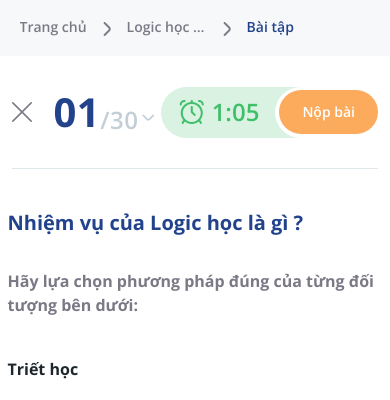
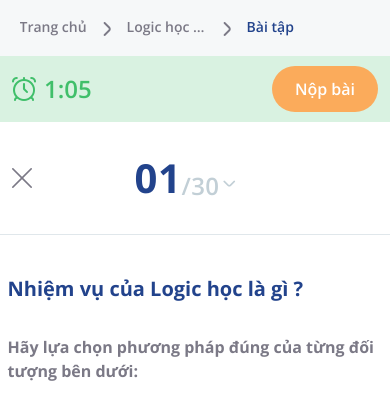
Before and after one commit to tranminhtien2911/T-aid-robot-demo, a website: page Exercise.html in a window 390 px wide. Shown: the top 400 px of the page. Drawn offline with Linux system fonts and the light colour scheme; a web font is replaced by a local one.

Commit message:
Update Time

```diff
--- a/Exercise.html
+++ b/Exercise.html
@@ -53,6 +53,15 @@
         <div class="row ex-row-action">
             <div class="col-md-1"></div>
             <div class="col-md-10 col-sm-12 col-12 ex-action-wrapper">
+                <div class="ex-submit-mobile">
+                    <div class="ex-submit-mobile-time">
+                        <i class="fi fi-rr-alarm-clock"></i>
+                        <span>1:10</span>
+                    </div>
+                    <div class="ex-submit-mobile-button">
+                        <span>Nộp bài</span>
+                    </div>
+                </div>
                 <div class="ex-action">
                     <i class="fi fi-sr-cross ex-icon24-second-07"></i>
                     <div class="ex-numQuiz">
@@ -225,6 +234,7 @@
                         </div>
                         <div class="ex-submit">
                             <span>Nộp bài</span>
+                            <div class="ex-submit-clockBG"></div>
                         </div>
                     </div>
 
--- a/assets/js/Exercise.js
+++ b/assets/js/Exercise.js
@@ -133,6 +133,11 @@ $(document).ready(function () {
         }
     })
     //countdown
+    if($('.ex-submit-time > span').text() == '' || $('.ex-submit-mobile-time > span').text() == ''){
+        $('.ex-submit-mobile-time').css({'opacity':'0', 'visibility':'hidden'});
+        $('.ex-submit-time').css('display','none');
+        $('.ex-submit-clockBG').css('display','none');
+    }else{
         let countdown = $('.ex-submit-time > span').text();
         let interval = setInterval(function () {
             let timer = countdown.split(':');
@@ -144,16 +149,16 @@ $(document).ready(function () {
             if (minutes < 0) clearInterval(interval);
             seconds = (seconds < 0) ? 59 : seconds;
             seconds = (seconds < 10) ? '0' + seconds : seconds;
-        //minutes = (minutes < 10) ?  minutes : minutes;
             countdown = minutes + ':' + seconds;
             $('.ex-submit-time > span').html(minutes + ':' + seconds);
+            $('.ex-submit-mobile-time > span').html(minutes + ':' + seconds);
             if(minutes == 0 && (seconds <= 59)){
                 $('.ex-submit-time').addClass('ex-timesUp');
+                $('.ex-submit-mobile-time').addClass('ex-timesUp');
+                $('.ex-submit-clockBG').css('background-color','#F9D2D9');
+                $('.ex-submit-mobile').css('background-color','#F9D2D9');
             }
         }, 1000);
 
-
-
-
-
+    }
 });
--- a/assets/sass/Exercise.scss
+++ b/assets/sass/Exercise.scss
@@ -1,6 +1,6 @@
-@import 'abstracts/variables';
-@import 'abstracts/mixins';
-@import 'base/mutual';
+@import "abstracts/variables";
+@import "abstracts/mixins";
+@import "base/mutual";
 
 body {
   background-color: #fff !important;
@@ -42,7 +42,7 @@ body {
   &-numQuiz {
     position: relative;
     cursor: pointer;
-        &-wrapper{
+    &-wrapper {
       display: flex;
       align-items: flex-end;
     }
@@ -65,7 +65,7 @@ body {
       position: relative;
       padding: 8px 0px;
 
-            &>i {
+      & > i {
         position: relative;
         color: $palette-3;
       }
@@ -79,7 +79,8 @@ body {
       left: -208px;
       padding: 20px;
       background: #fff;
-            box-shadow: -4px -4px 16px rgba(171, 190, 209, 0.2), 4px 4px 16px rgba(171, 190, 209, 0.2);
+      box-shadow: -4px -4px 16px rgba(171, 190, 209, 0.2),
+        4px 4px 16px rgba(171, 190, 209, 0.2);
       border-radius: 13px;
       z-index: 10;
       animation-name: hideToshow;
@@ -94,16 +95,14 @@ body {
         align-items: center;
         color: $palette-1;
         margin-bottom: 20px;
-
       }
 
       &-wrapper {
         width: 100%;
         display: flex;
         position: relative;
-                transition: transform .25s linear;
+        transition: transform 0.25s linear;
         gap: 20px;
-
       }
 
       &-body {
@@ -157,7 +156,6 @@ body {
         &:hover {
           background: $secondary-8;
           color: $secondary-1;
-
         }
       }
     }
@@ -169,22 +167,23 @@ body {
     padding: 11px 23px;
     border-radius: 100px;
     cursor: pointer;
-        &-wrapper{
+    &-wrapper {
       display: flex;
       flex-direction: row;
       align-items: center;
       gap: 20px;
     }
-        &-time{
+    &-time {
       display: flex;
       flex-direction: row;
       align-items: center;
       gap: 8px;
-            i{
+      i {
         display: flex;
         align-items: center;
       }
-            i, span{
+      i,
+      span {
         @include font(semibold, 24);
         color: $primary-1;
       }
@@ -193,31 +192,69 @@ body {
       @include font(semibold, 18);
       color: #fff;
     }
+    &-clockBG {
+      position: absolute;
+      top: 0px;
+      left: -122px;
+      background-color: $secondary-4;
+      width: 206%;
+      height: 100%;
+      //height: 115%;
+      border-radius: 100px;
+      z-index: -2;
+    }
 
     &:hover {
-            box-shadow: -2px -2px 8px rgba(251, 171, 91, 0.4), 2px 2px 8px rgba(251, 171, 91, 0.4);
+      box-shadow: -2px -2px 8px rgba(251, 171, 91, 0.4),
+        2px 2px 8px rgba(251, 171, 91, 0.4);
     }
-        &::before{
-            content: '';
-            position: absolute;
-            top: -3px;
-            left: -4px;
-            background-color: #fff;
-            width: calc(100% + 8px);
-            height: 116%;
+    // &::before {
+    //   content: "";
+    //   position: absolute;
+    //   top: -2px;
+    //   left: -2px;
+    //   background-color: #fff;
+    //   width: calc(100% + 4px);
+    //   //height: 116%;
+    //   height: 108.33333333333333%;
+    //   border-radius: 100px;
+    //   z-index: -1;
+    // }
+
+    &-mobile {
+      display: flex;
+      background-color: $secondary-4;
+      padding: 10px 12px;
+      justify-content: space-between;
+      &-time {
+        display: flex;
+        flex-direction: row;
+        align-items: center;
+        gap: 8px;
+        i {
+          display: flex;
+          align-items: center;
+        }
+        i,
+        span {
+          @include font(semibold, 24);
+          color: $primary-1;
+        }
+      }
+      &-button {
+        background-color: $primary-3;
+        padding: 11px 23px;
         border-radius: 100px;
-            z-index: -1;
+        cursor: pointer;
+        span {
+          @include font(semibold, 16);
+          color: #fff;
         }
-        &::after{
-            content: '';
-            position: absolute;
-            top: -3px;
-            left: -118px;
-            background-color: $secondary-4;
-            width: 206%;
-            height: 116%;
-            border-radius: 100px;
-            z-index: -2;
+        &:hover {
+          box-shadow: -2px -2px 8px rgba(251, 171, 91, 0.4),
+            2px 2px 8px rgba(251, 171, 91, 0.4);
+        }
+      }
     }
   }
 
@@ -227,6 +264,7 @@ body {
       @include font(bold, 24);
       color: $secondary-1;
       margin-bottom: 32px;
+      text-align: justify;
     }
     // Question - Radio
     &-item {
@@ -235,7 +273,8 @@ body {
       width: 100%;
       padding: 11px 0px 11px 11px;
 
-            &-wrapper {}
+      &-wrapper {
+      }
 
       &:not(.disabled) {
         border: 1px solid #fff;
@@ -268,41 +307,41 @@ body {
     }
 
     // Question - Matching
-        &-match{
+    &-match {
       display: flex;
       gap: 24px;
       justify-content: center;
       padding: 24px 0;
-            &-question, &-select-wrapper{
+      &-question,
+      &-select-wrapper {
         width: calc(100% - 61.6589861751152%);
       }
-            &-request{
+      &-request {
         @include font(bold, 16);
         color: $secondary-7;
         padding-bottom: 16px;
       }
-            &-question{
-                span{
+      &-question {
+        span {
           @include font(bold, 16);
           color: $palette-1;
         }
-
       }
-            &-select{
+      &-select {
         position: relative;
         display: flex;
         flex-direction: column;
-                &-wrapper{
+        &-wrapper {
           position: relative;
           user-select: none;
         }
-                &.open .ex-content-match-options{
+        &.open .ex-content-match-options {
           opacity: 1;
           visibility: visible;
           pointer-events: all;
         }
       }
-            &-trigger{
+      &-trigger {
         @include font(regular, 16);
         position: relative;
         display: flex;
@@ -314,13 +353,13 @@ body {
         background: #fff;
         border: 1px solid $palette-4;
         border-radius: 13px;
-                i{
+        i {
           display: flex;
           align-items: center;
           color: $secondary-1;
         }
       }
-            &-options{
+      &-options {
         position: absolute;
         display: block;
         top: 106%;
@@ -336,45 +375,39 @@ body {
         border-radius: 13px;
         box-shadow: 0px 8px 16px rgba(171, 190, 209, 0.4);
       }
-            &-option{
+      &-option {
         @include font(regular, 16);
         position: relative;
         display: block;
         padding: 12px 24px;
         cursor: pointer;
-                transition:  all 0.5s;
+        transition: all 0.5s;
         color: $palette-1;
-                &:hover{
+        &:hover {
           cursor: pointer;
-                    background-color: #F0F0F0;
+          background-color: #f0f0f0;
         }
-                &.selected{
+        &.selected {
           color: $palette-1;
-
         }
-                &:first-child{
+        &:first-child {
           border-top-left-radius: 13px;
           border-top-right-radius: 13px;
         }
-                &:last-child{
+        &:last-child {
           border-bottom-left-radius: 13px;
           border-bottom-right-radius: 13px;
         }
-
       }
-            &:not(:last-child){
+      &:not(:last-child) {
         border-bottom: 1px solid $palette-4;
       }
-
     }
   }
-
-
 
   //Next and Back
   &-nextBack {
     gap: 80px;
-
 
     &-wrapper {
       padding: 32px 12px 80px 12px;
@@ -397,30 +430,27 @@ body {
         font-size: 20px;
         height: 20px;
         line-height: 20px;
-
       }
     }
-        &-backButton{
-            &:hover{
+    &-backButton {
+      &:hover {
         box-shadow: 0px 2px 8px rgba(171, 190, 209, 0.4);
-                i{
-                    animation: hoverChangeBack linear .3s;
-                }
-
+        i {
+          animation: hoverChangeBack linear 0.3s;
         }
       }
-        &-nextButton{
-            &:hover{
+    }
+    &-nextButton {
+      &:hover {
         box-shadow: 0px 2px 8px rgba(171, 190, 209, 0.4);
-                i{
-                    animation: hoverChangeNext linear .3s;
+        i {
+          animation: hoverChangeNext linear 0.3s;
         }
-
       }
     }
 
     &-active {
-            box-shadow:  0px 4px 16px rgba(171, 190, 209, 0.45);
+      box-shadow: 0px 4px 16px rgba(171, 190, 209, 0.45);
     }
   }
 
@@ -440,15 +470,14 @@ body {
     border-radius: 10px;
   }
 
-
   &-box-nextBack-active {
     color: $secondary-1 !important;
   }
-    &-timesUp{
-        i, span{
+  &-timesUp {
+    i,
+    span {
       color: $brand;
     }
-
   }
 }
 
@@ -461,19 +490,19 @@ body {
     opacity: 1;
   }
 }
-@keyframes hoverChangeNext{
-    0%{
+@keyframes hoverChangeNext {
+  0% {
     transform: translateX(-6px);
   }
-    100%{
+  100% {
     transform: translateX(0px);
   }
 }
-@keyframes hoverChangeBack{
-    0%{
+@keyframes hoverChangeBack {
+  0% {
     transform: translateX(6px);
   }
-    100%{
+  100% {
     transform: translateX(0px);
   }
 }
--- a/assets/sass/responsive/Exercise-respon.scss
+++ b/assets/sass/responsive/Exercise-respon.scss
@@ -11,6 +11,16 @@
             line-height: 20px;
             height: 20px;
         }
+        &-action{
+            padding-left: 12px;
+            padding-right: 12px;
+            justify-content: flex-start;
+            gap: 28%;
+            &-wrapper{
+                padding-left: 0px;
+                padding-right: 0px;
+            }
+        }
         &-numQuiz{
             &-each{
                 font-size: 40px;
@@ -23,7 +33,7 @@
             &-box{
                 max-width: 306px;
                 min-height: 289px;
-                left: -60px;
+                left: -108px;
                 &-row{
                     &:not(:last-child){
                         margin-bottom: 20px;
@@ -60,11 +70,9 @@
             }
         }
         &-submit{
-            span{
-                font-size: 14px;
-                line-height: 22px;
+            &-wrapper{
+                display: none;
             }
-
         }
     }
 }
@@ -80,6 +88,16 @@
             font-size: 24px;
             line-height: 24px;
             height: 24px;
+        }
+        &-action{
+            padding-left: 12px;
+            padding-right: 12px;
+            justify-content: space-between;
+            gap: 0;
+            &-wrapper{
+                padding-left: 0px;
+                padding-right: 0px;
+            }
         }
         &-numQuiz{
             &-each{
@@ -120,11 +138,12 @@
             }
         }
         &-submit{
-            span{
-                font-size: 18px;
-                line-height: 26px;
+            &-mobile{
+                display: none;
             }
-
+            &-wrapper{
+                display: flex;
+            }
         }
     }
 }
```
Also changed, not shown: assets/sass/Exercise.css, assets/sass/responsive/Exercise-respon.css, 2 other files. Lines whose indentation alone changed are shown as unchanged.
